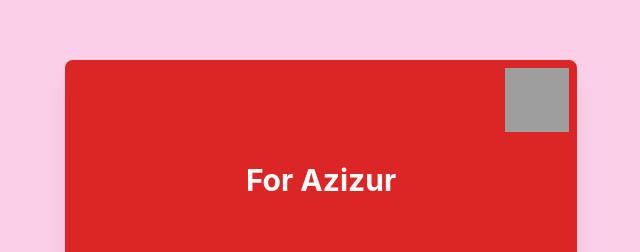
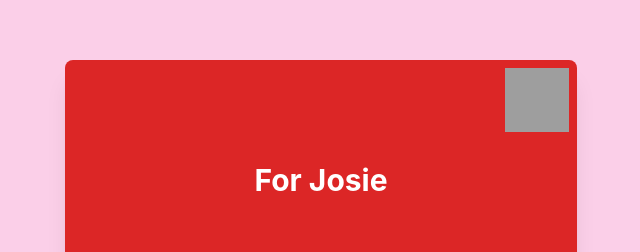
Before and after one commit to WafflestheChow/vdaytailwind, a React (Vite) app: page / in a window 1280 px wide. Shown: the part 220-472 px from the top of the page, without its empty margins (319-959 px from the left). Built offline with nearby package versions, Linux system fonts and the light colour scheme; grey boxes are pictures that could not be loaded.

Commit message:
Modified transition to be smoother

```diff
--- a/src/App.jsx
+++ b/src/App.jsx
@@ -1,22 +1,31 @@
 import { useState } from "react";
 import { motion } from "framer-motion";
 
+// Animation configurations for reuse
+const animationConfig = {
+    initial: { y: 0, opacity: 1 }, // Initial state of the envelope
+    hidden: { y: 100, opacity: 0 }, // Hidden state when the envelope moves down
+    visible: { y: -50, opacity: 1 }, // Visible state when the letter slides up
+    transition: { duration: 0.8, ease: "easeInOut", delay: 0.2 } // Added easing and delay for smoother transition
+};
+
 export default function App() {
-    const [opened, setOpened] = useState(false);
-    const [noClicks, setNoClicks] = useState(0);
-    const [accepted, setAccepted] = useState(false);
-    const [yesButtons, setYesButtons] = useState([]);
+    const [opened, setOpened] = useState(false); // Tracks if the envelope has been opened
+    const [noClicks, setNoClicks] = useState(0); // Counts the number of times 'No' is clicked
+    const [accepted, setAccepted] = useState(false); // Tracks if 'Yes' has been clicked
+    const [yesButtons, setYesButtons] = useState([]); // Stores dynamically generated 'Yes' buttons
 
+    // Handles the 'No' button clicks by generating more 'Yes' buttons
     const handleNoClick = () => {
         setNoClicks((prev) => prev + 1);
         setYesButtons((prev) => {
-            if (prev.length > 15) return prev; // Limit Yes buttons to eventually cover No
+            if (prev.length > 15) return prev; // Limit the number of Yes buttons to avoid overflow
             return [
                 ...prev,
                 ...Array(prev.length + 1).fill(null).map((_, i) => ({
-                    top: `${Math.random() * 40 + 30}%`,
-                    left: `${Math.random() * 40 + 30}%`,
-                    zIndex: prev.length + i, // Ensuring overlap
+                    top: `${Math.random() * 40 + 30}%`, // Random vertical position within bounds
+                    left: `${Math.random() * 40 + 30}%`, // Random horizontal position within bounds
+                    zIndex: prev.length + i, // Ensure overlap of Yes buttons
                 })),
             ];
         });
@@ -25,43 +34,51 @@ export default function App() {
     return (
         <div className="flex h-screen items-center justify-center bg-pink-200">
             <div className="relative flex flex-col items-center w-full max-w-full h-screen justify-center">
+                {/* Envelope */}
                 <motion.div
-                    initial={{ y: 0, opacity: 1 }}
-                    animate={opened ? { y: 100, opacity: 0 } : { y: 0, opacity: 1 }}
-                    transition={{ duration: 0.8 }}
+                    initial={animationConfig.initial}
+                    animate={opened ? animationConfig.hidden : animationConfig.initial}
+                    transition={animationConfig.transition}
                     className="relative flex items-center justify-center bg-red-600 rounded-lg shadow-xl cursor-pointer w-full max-w-md md:max-w-lg h-auto min-h-[20vh] md:min-h-[30vh] text-white font-bold text-2xl"
                     onClick={() => setOpened(true)}
                 >
+                    {/* Stamp */}
                     <img src="https://jerseystamps.com/cdn/shop/collections/Lunar_New_Year_Snake_Stamp.png?v=1735565398"
                          alt="2025 Stamp"
                          className="absolute top-2 right-2 w-16 h-16 object-cover" />
                     <p className="absolute bottom-1 right-2 text-white text-xxs font-bold scale-50">2025</p>
-                    <p className="absolute text-white text-3xl font-cursive">For Azizur</p>
+                    <p className="absolute text-white text-3xl font-cursive">For Josie</p>
                 </motion.div>
+
+                {/* Letter */}
                 {opened && (
                     <motion.div
-                        initial={{ y: 100, opacity: 0 }}
-                        animate={{ y: -50, opacity: 1 }}
-                        transition={{ duration: 0.8 }}
+                        initial={animationConfig.hidden}
+                        animate={animationConfig.visible}
+                        transition={animationConfig.transition}
                         className="relative flex flex-col items-center p-6 bg-blue-200 shadow-lg rounded-lg w-full max-w-2xl h-auto min-h-[50vh] flex-grow"
                     >
                         {!accepted ? (
                             <>
+                                {/* Confused GIF */}
                                 <img src='https://media1.tenor.com/m/YciMs8-7iKAAAAAC/modcheck-confuse.gif' alt='Confused' className='w-240 h-240 mb-4' />
-                                <p className="text-lg font-semibold text-center">Hi Azizur, Will you be my Valentine? ❤️</p>
+                                <p className="text-lg font-semibold text-center">Hi Josie, Will you be my Valentine? ❤️</p>
                                 <div className="w-full flex flex-wrap items-center justify-center gap-4 mt-6 relative">
+                                    {/* Yes button */}
                                     <motion.button
                                         className="bg-red-500 text-white px-4 py-2 rounded relative z-10"
                                         onClick={() => setAccepted(true)}
                                     >
                                         Yes
                                     </motion.button>
+                                    {/* No button */}
                                     <motion.button
                                         className="bg-red-500 text-white px-4 py-2 rounded relative z-0"
                                         onClick={handleNoClick}
                                     >
                                         No
                                     </motion.button>
+                                    {/* Dynamically generated Yes buttons */}
                                     {yesButtons.map((pos, index) => (
                                         <motion.button
                                             key={index}
@@ -76,8 +93,9 @@ export default function App() {
                             </>
                         ) : (
                             <>
+                                {/* Celebration GIF when Yes is clicked */}
                                 <img src='https://media.tenor.com/ocBrDK-xRl4AAAAi/love-it-i-love-it.gif' alt='Love It' className='w-240 h-240 mb-4' />
-                                <p className="text-lg font-semibold text-center text-red-500">Yay! I knew you'd click Yes!❤️ Happy Valentine's Day!</p>
+                                <p className="text-lg font-semibold text-center text-red-500">Yay! ❤️ Happy Valentine's Day!</p>
                             </>
                         )}
                     </motion.div>
```
